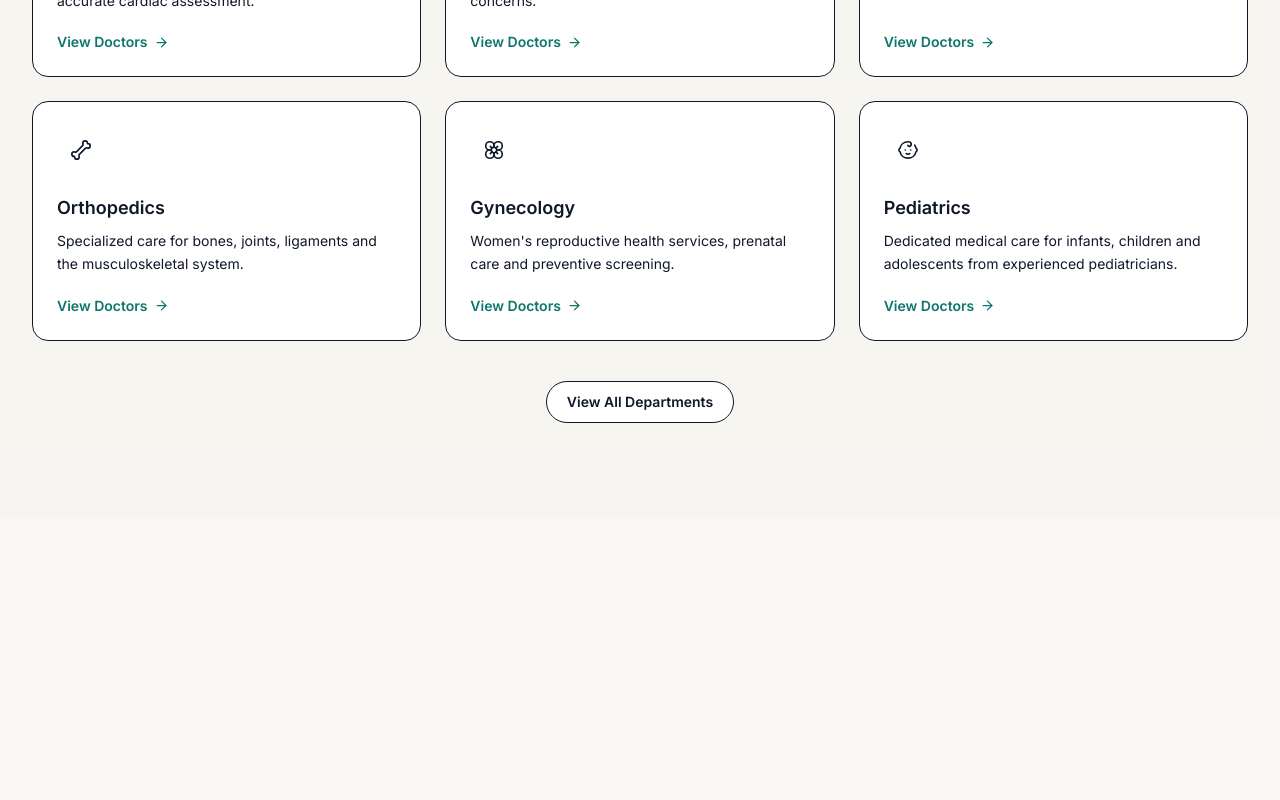
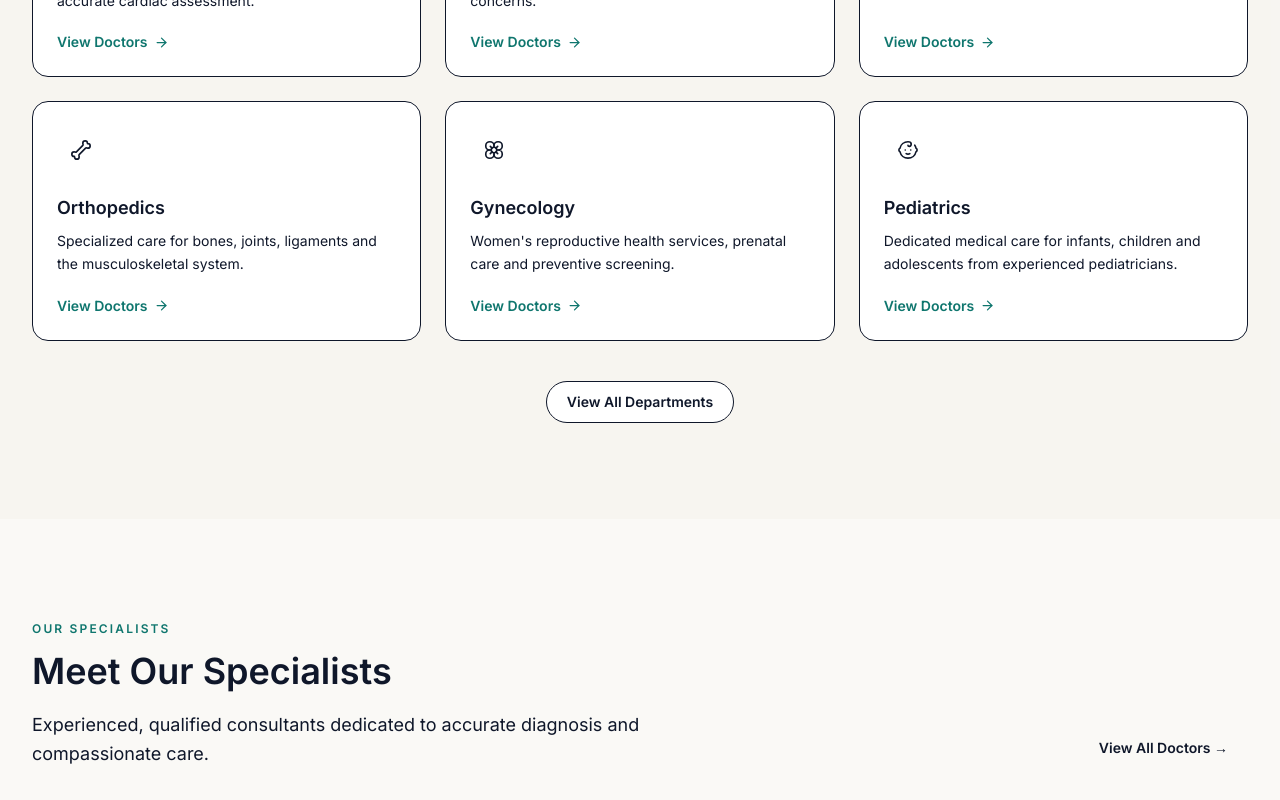
Before and after one commit to Mostofa-zaman/Diognostic, a Next.js app: page / in a window 1280 px wide. Shown: the part 2352-3152 px from the top of the page. Before the commit the page ends 2871 px from the top, so only its background shows below. Built offline with nearby package versions, Linux system fonts and the light colour scheme.

Commit message:
feat(component/home/SpecialistsSection): create specialists section & add  SectionHeading,Add View All Doctors button

```diff
--- a/src/app/page.jsx
+++ b/src/app/page.jsx
@@ -3,6 +3,7 @@ import CoreServices from "@/components/home/CoreServices";
 import Hero from "@/components/home/hero/Hero";
 import QuickSearch from "@/components/home/QuickSearch";
 import Departments from "@/components/home/Departments";
+import SpecialistsSection from "@/components/home/SpecialistsSection";
 
 export default function HomePage() {
   return (
@@ -14,6 +15,7 @@ export default function HomePage() {
         <VitalDivider color="#d3ccba" />
       </div>
       <Departments />
+      <SpecialistsSection/>
     </>
   );
 }
--- /dev/null
+++ b/src/components/home/SpecialistsSection.jsx
@@ -0,0 +1,24 @@
+import React from 'react'
+import SectionHeading from '../common/SectionHeading'
+import Button from '../common/Button'
+
+export default function SpecialistsSection() {
+  return (
+
+    <section className="section-py">
+        <div className="container-xl">
+          <div className="flex flex-wrap items-end justify-between gap-4">
+            <SectionHeading
+              eyebrow="Our Specialists"
+              title="Meet Our Specialists"
+              description="Experienced, qualified consultants dedicated to accurate diagnosis and compassionate care."
+            />
+            <Button href="/doctors" variant="ghost" className="hidden sm:inline-flex">
+              View All Doctors →
+            </Button>
+          </div>
+
+        </div>
+      </section>
+  )
+}
```
